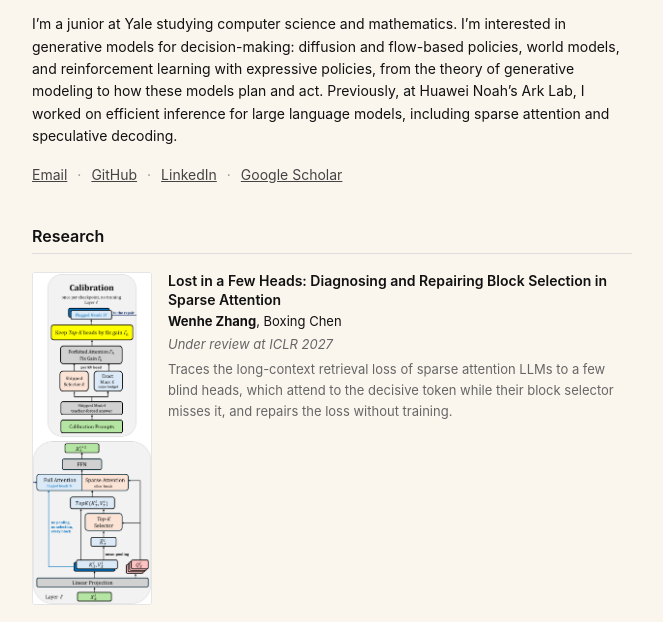
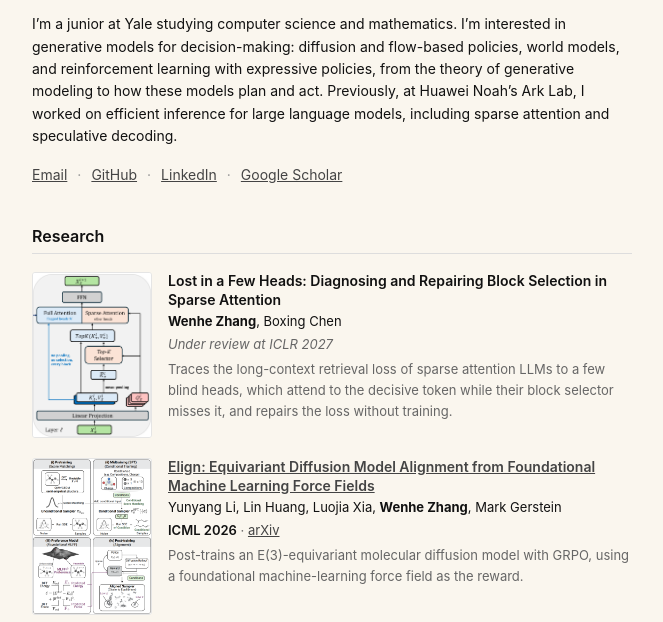
Before and after one commit to zhangwenhe1007/zhangwenhe1007.github.io, a plain HTML site: page index.html in a window 1280 px wide. Shown: the part 153-775 px from the top of the page, without its empty margins (308-971 px from the left). Drawn offline with Linux system fonts and the light colour scheme.

Commit message:
Show only the repair panel of the method figure for Lost in a Few Heads

```diff
--- a/index.html
+++ b/index.html
@@ -40,7 +40,7 @@
         <h2 id="research">Research</h2>
         <ul class="pubs">
           <li class="pub">
-            <div class="pub-thumb"><img src="images/fewheads_stacked.png" alt="Figure from Lost in a Few Heads" width="120" height="337"></div>
+            <div class="pub-thumb"><img src="images/fewheads_repair.png" alt="Figure from Lost in a Few Heads" width="120" height="167"></div>
             <div class="pub-body">
               <p class="pub-title">Lost in a Few Heads: Diagnosing and Repairing Block Selection in Sparse Attention</p>
               <p class="pub-authors"><strong>Wenhe Zhang</strong>, Boxing Chen</p>
```
Also changed, not shown: images/fewheads_repair.png (added), images/fewheads_stacked.png (deleted).
